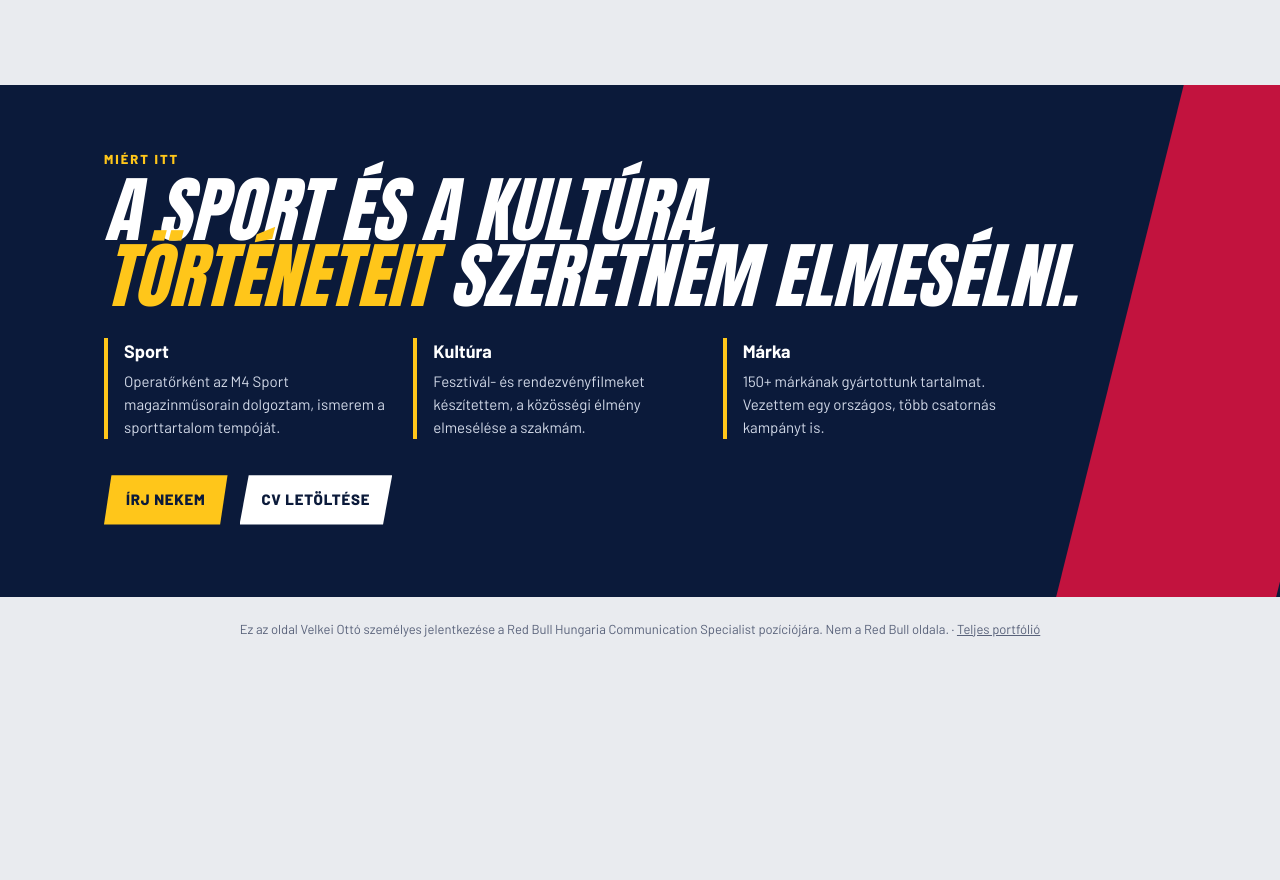
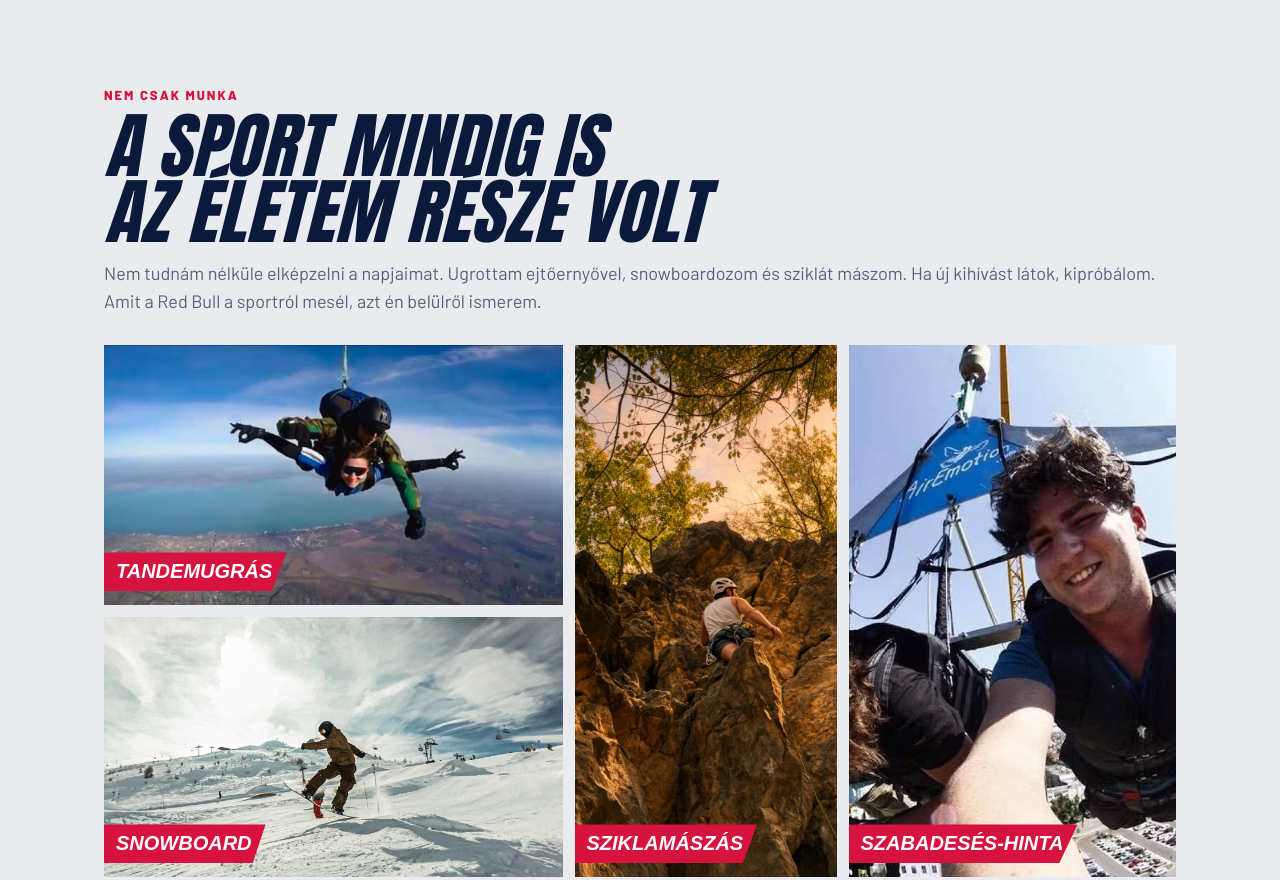
Before and after one commit to velkeiotto/ottovelkei-portfolio, a plain HTML site: page redbull.html in a window 1280 px wide. Shown: the part 3705-4585 px from the top of the page. Before the commit the page ends 4372 px from the top, so only its background shows below. Drawn offline with Linux system fonts and the light colour scheme; a web font is replaced by a local one.

Commit message:
Red Bull-oldal: sport-szakasz saját fotókkal
Co-Authored-By: Claude Opus 5.5 <noreply@anthropic.com>

```diff
--- a/redbull.html
+++ b/redbull.html
@@ -104,6 +104,16 @@
   .film .meta b { display: block; font-size: 18px; margin-top: 2px; }
   .film .meta span { font-size: 14px; color: var(--mute); }
 
+  .sport { display: grid; grid-template-columns: 1.4fr .8fr 1fr; grid-template-rows: 260px 260px; gap: 12px; margin-top: 30px; }
+  .sport figure { position: relative; overflow: hidden; background: var(--navy); }
+  .sport img { position: absolute; inset: 0; width: 100%; height: 100%; object-fit: cover; transition: transform .4s; }
+  .sport figure:hover img { transform: scale(1.04); }
+  .sport .s1 { grid-column: 1; grid-row: 1; }
+  .sport .s2 { grid-column: 2; grid-row: 1 / 3; }
+  .sport .s3 { grid-column: 1; grid-row: 2; }
+  .sport .s4 { grid-column: 3; grid-row: 1 / 3; }
+  .sport .s4 img { object-position: 40% center; }
+  .sport figcaption { position: absolute; left: 0; bottom: 14px; background: var(--red); color: #fff; font-family: 'Barlow Condensed', sans-serif; font-style: italic; font-weight: 900; font-size: 20px; text-transform: uppercase; padding: 4px 14px 4px 12px; clip-path: polygon(0 0, 100% 0, 92% 100%, 0 100%); }
   /* miért */
   .why { background: var(--navy); color: #fff; margin-top: 88px; position: relative; overflow: hidden; }
   .why::after { content: ""; position: absolute; right: -60px; top: 0; bottom: 0; width: 220px; background: var(--red); transform: skewX(-14deg); opacity: .9; }
@@ -144,11 +154,16 @@
     .case .body { padding: 26px 22px; }
     .case .big { flex-wrap: wrap; gap: 18px; }
     .reels { grid-template-columns: repeat(4, 1fr); }
+    .sport { grid-template-columns: 1fr 1fr; grid-template-rows: 200px 200px 260px; }
+    .sport .s1 { grid-column: 1 / 3; grid-row: 1; }
+    .sport .s3 { grid-column: 1 / 3; grid-row: 2; }
+    .sport .s2 { grid-column: 1; grid-row: 3; }
+    .sport .s4 { grid-column: 2; grid-row: 3; }
     .learn { grid-template-columns: 1fr; }
     section.block { padding-top: 64px; }
   }
   @media (max-width: 420px) { .wrap, .score .wrap { padding-left: 16px; padding-right: 16px; } nav .name { font-size: 20px; } nav .btn { padding: 8px 12px; } }
-  @media (prefers-reduced-motion: reduce) { html { scroll-behavior: auto; } .reels img, .film .thumb img { transition: none; } }
+  @media (prefers-reduced-motion: reduce) { html { scroll-behavior: auto; } .reels img, .film .thumb img, .sport img { transition: none; } }
 </style>
 </head>
 <body>
@@ -273,12 +288,26 @@
   </div>
 </section>
 
+<section class="block" id="sport">
+  <div class="wrap">
+    <div class="eyebrow">Nem csak munka</div>
+    <h2 class="disp">A sport mindig is<br>az életem része volt</h2>
+    <p class="intro">Nem tudnám nélküle elképzelni a napjaimat. Ugrottam ejtőernyővel, snowboardozom és sziklát mászom. Ha új kihívást látok, kipróbálom. Amit a Red Bull a sportról mesél, azt én belülről ismerem.</p>
+    <div class="sport">
+      <figure class="s1"><img src="img/sport/ejtoernyo.jpg" alt="Velkei Ottó tandem ejtőernyős ugrás közben" loading="lazy"><figcaption>Tandemugrás</figcaption></figure>
+      <figure class="s2"><img src="img/sport/maszas.jpg" alt="Velkei Ottó sziklamászás közben" loading="lazy"><figcaption>Sziklamászás</figcaption></figure>
+      <figure class="s3"><img src="img/sport/snowboard.jpg" alt="Velkei Ottó snowboardozás közben" loading="lazy"><figcaption>Snowboard</figcaption></figure>
+      <figure class="s4"><img src="img/sport/airemotion.jpg" alt="Velkei Ottó egy daruról induló szabadesés-hintán" loading="lazy"><figcaption>Szabadesés-hinta</figcaption></figure>
+    </div>
+  </div>
+</section>
+
 <section class="why">
   <div class="wrap">
     <div class="eyebrow" style="color:var(--yellow)">Miért itt</div>
     <h2 class="disp">A sport és a kultúra<br><em>történeteit</em> szeretném elmesélni.</h2>
     <div class="cols">
-      <div><b>Sport</b><p>Operatőrként az M4 Sport magazinműsorain dolgoztam, ismerem a sporttartalom tempóját.</p></div>
+      <div><b>Sport</b><p>Nekem a sport a mindennapjaim része. Operatőrként az M4 Sport magazinműsorain is dolgoztam.</p></div>
       <div><b>Kultúra</b><p>Fesztivál- és rendezvényfilmeket készítettem, a közösségi élmény elmesélése a szakmám.</p></div>
       <div><b>Márka</b><p>150+ márkának gyártottunk tartalmat. Vezettem egy országos, több csatornás kampányt is.</p></div>
     </div>
```
Also changed, not shown: img/sport/airemotion.jpg (added), img/sport/ejtoernyo.jpg (added), img/sport/maszas.jpg (added), img/sport/snowboard.jpg (added).
